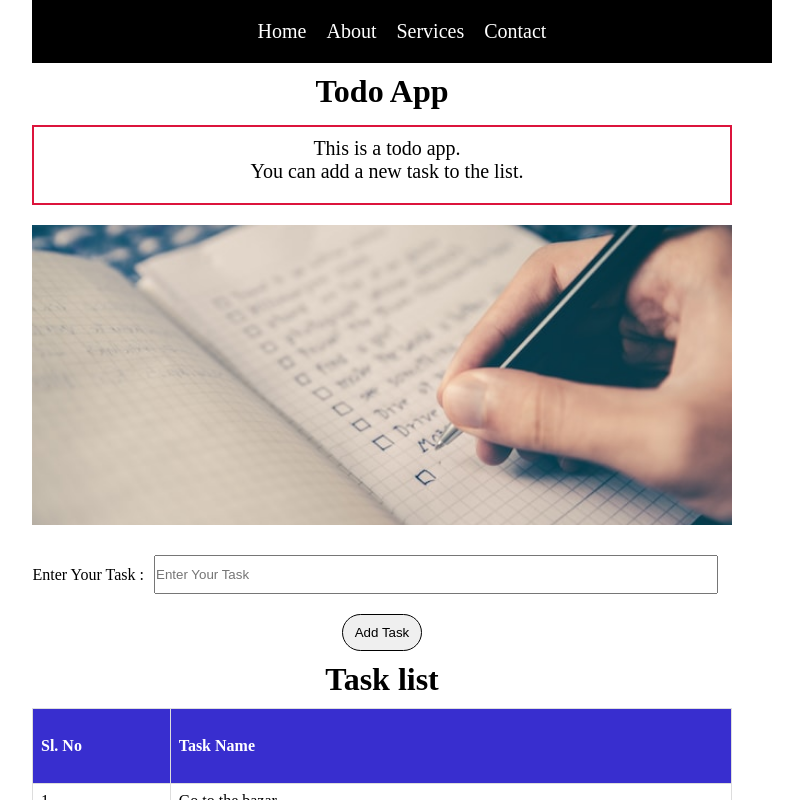
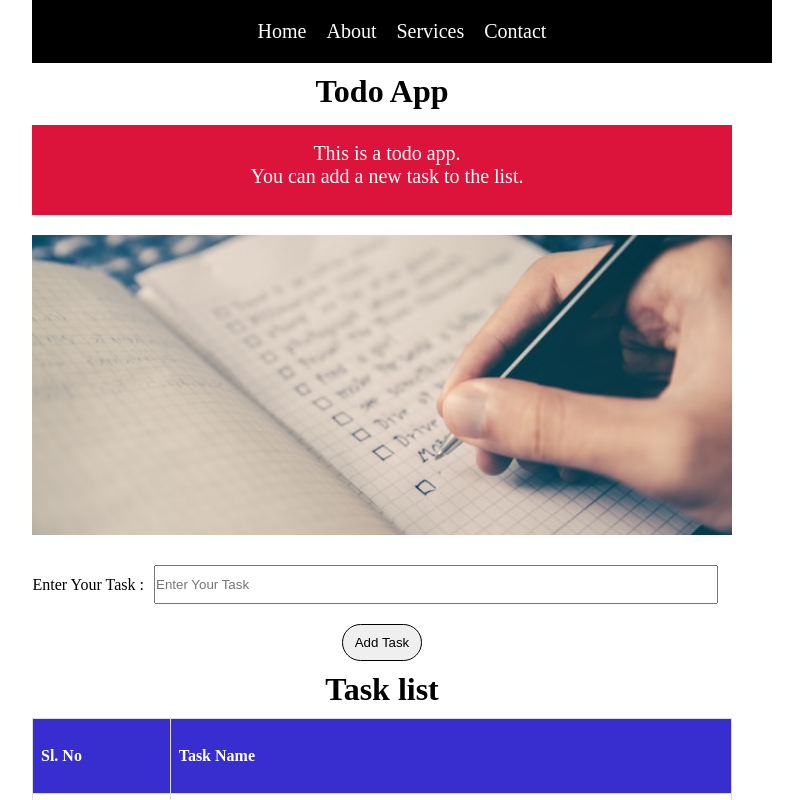
Before and after one commit to pallab-BJIT/bjit_task, a plain HTML site: page day 2/html_css/index.html in a window 1280 px wide. In both pictures the pointer is over the element 640 px from the left and 165 px from the top of the page. Shown: the top 800 px of the page, without its empty margins (258-1061 px from the left). Drawn offline with Linux system fonts and the light colour scheme.

Commit message:
changed the css of paragraph in the task

```diff
--- a/day 2/html_css/styles.css
+++ b/day 2/html_css/styles.css
@@ -30,8 +30,13 @@ body {
   margin: 15px 0px;
   /* color: white; */
   padding: 10px 15px 20px 25px;
+  transition: 1s padding, 1s background-color, 1s color;
 }
-
+.paragraph:hover {
+  padding: 15px 20px 25px 30px;
+  background-color: crimson;
+  color: white;
+}
 .image {
   width: 100%;
   object-fit: cover;
```
